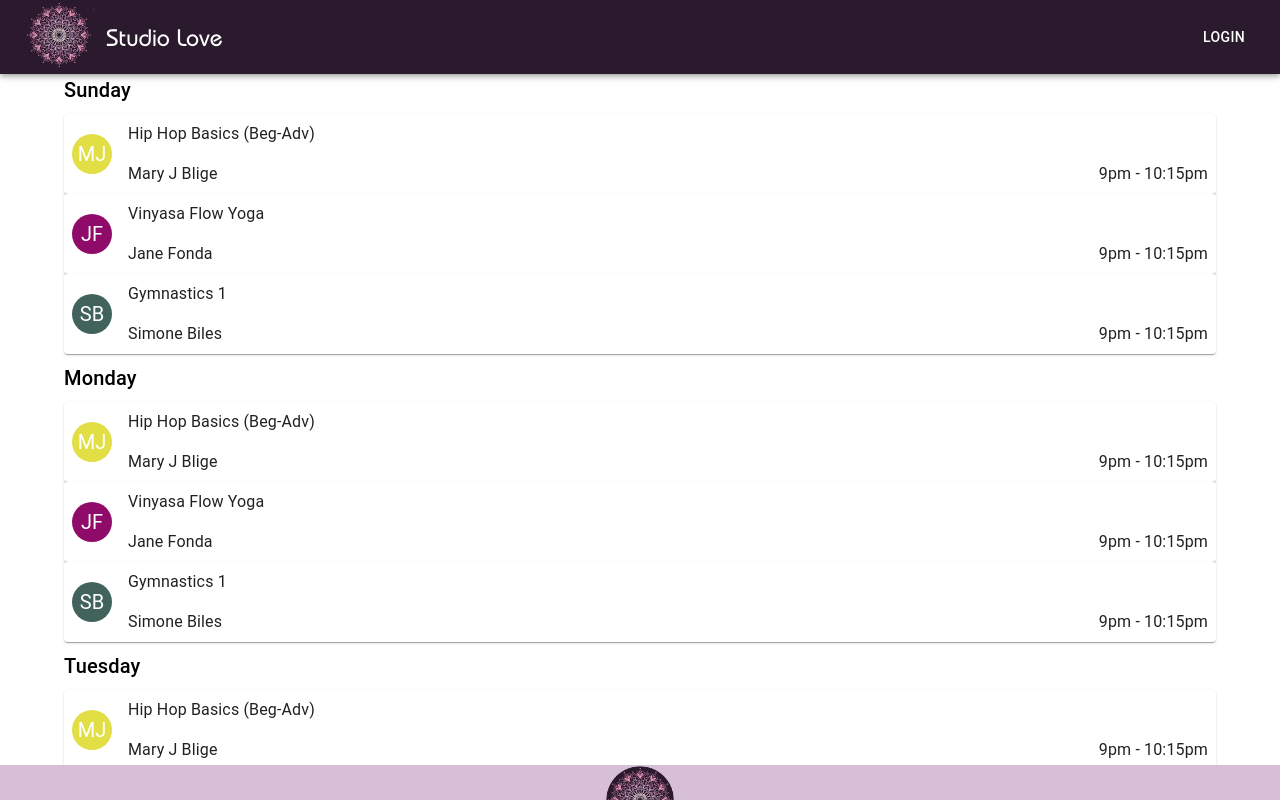
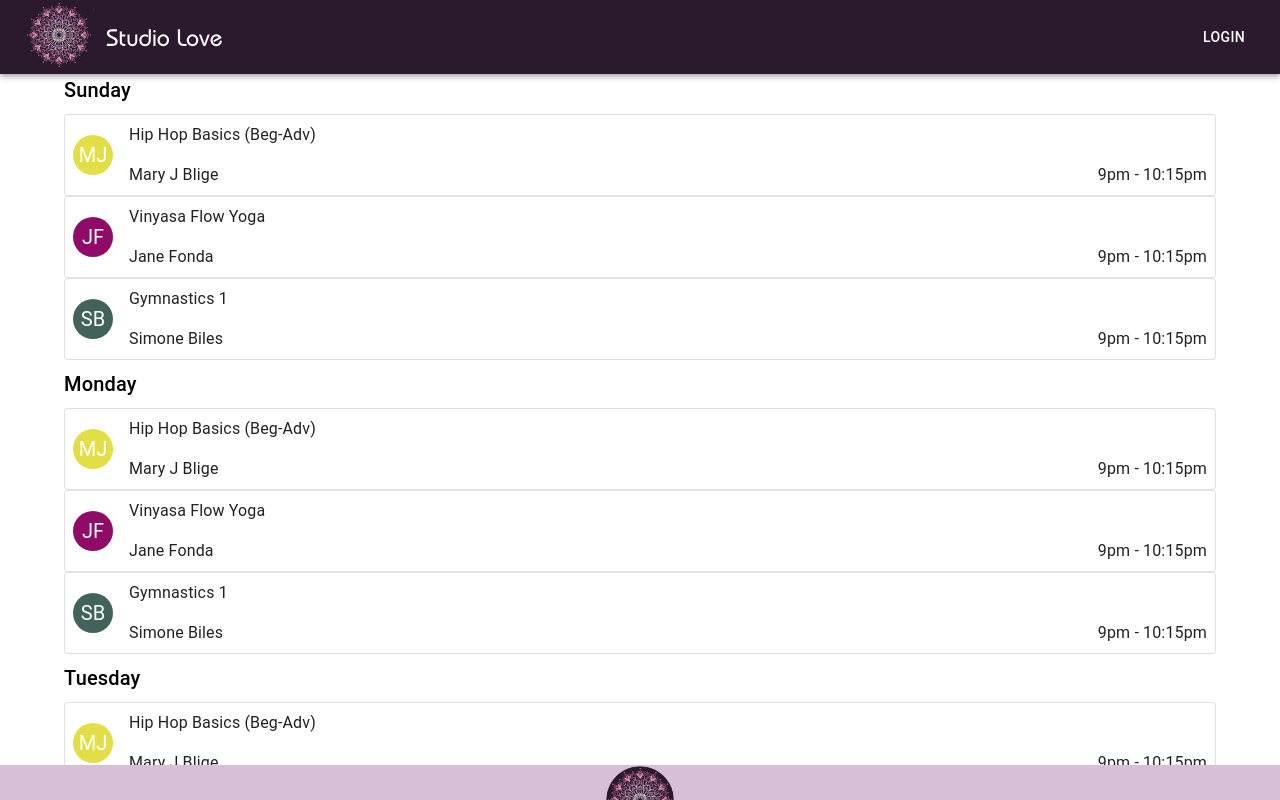
Before and after one commit to ck4adventure/studio_love_fe, a React (Vite) app: page / in a window 1280 px wide. Shown: the top 800 px of the page. Built offline with nearby package versions, Linux system fonts and the light colour scheme.

Commit message:
begin event handling

```diff
--- /dev/null
+++ b/src/components/ClassInstanceCard.tsx
@@ -0,0 +1,67 @@
+import { Avatar, Box, CardActionArea, Typography, Card, CardMedia } from '@mui/material'
+import React from 'react';
+
+
+function stringToColor(string: string) {
+  let hash = 0;
+  let i;
+
+  /* eslint-disable no-bitwise */
+  for (i = 0; i < string.length; i += 1) {
+    hash = string.charCodeAt(i) + ((hash << 5) - hash);
+  }
+
+  let color = '#';
+
+  for (i = 0; i < 3; i += 1) {
+    const value = (hash >> (i * 8)) & 0xff;
+    color += `00${value.toString(16)}`.slice(-2);
+  }
+  /* eslint-enable no-bitwise */
+
+  return color;
+}
+
+function stringAvatar(name: string) {
+  return {
+    sx: {
+      bgcolor: stringToColor(name),
+    },
+    children: `${name.split(' ')[0][0]}${name.split(' ')[1][0]}`,
+  };
+}
+
+
+interface ClassInstanceProps {
+  name: string,
+  duration: number,
+  description: string,
+  instructor: string,
+}
+
+
+export default function ClassInstanceCard(props: ClassInstanceProps) {
+
+  function handleCardClick(e: React.SyntheticEvent) {
+    e.stopPropagation();
+    e.preventDefault();
+    console.log(e.currentTarget)
+    console.log(props.name)
+  }
+  return (
+    <Card  variant="outlined">
+      <CardActionArea sx={{ display: 'flex' }} onClick={handleCardClick}>
+      <Box sx={{ display: 'flex', alignItems: 'center', p: 1}}>
+        <Avatar {...stringAvatar(props.instructor)} />
+      </Box>
+      <Box sx={{ display: 'flex', flexDirection: 'column', width: '100%' }}>
+        <Typography sx={{p: 1}}>{props.name}</Typography>
+        <Box sx={{ display: 'flex', flexDirection: 'row', justifyContent:'space-between' }}>
+          <Typography sx={{p: 1}}>{props.instructor}</Typography>
+          <Typography sx={{p: 1}}>9pm - 10:15pm</Typography>
+        </Box>
+      </Box>
+      </CardActionArea>
+    </Card>
+  )
+}
--- a/src/components/Section.tsx
+++ b/src/components/Section.tsx
@@ -1,76 +1,6 @@
-import { Avatar, Box, Typography, Divider, List, ListItem, ListItemAvatar, ListItemButton, ListItemText, Card, CardMedia } from '@mui/material'
+import {  Typography, List } from '@mui/material'
 import { ClassesList } from '../data/classeslist.js'
-
-
-function stringToColor(string: string) {
-  let hash = 0;
-  let i;
-
-  /* eslint-disable no-bitwise */
-  for (i = 0; i < string.length; i += 1) {
-    hash = string.charCodeAt(i) + ((hash << 5) - hash);
-  }
-
-  let color = '#';
-
-  for (i = 0; i < 3; i += 1) {
-    const value = (hash >> (i * 8)) & 0xff;
-    color += `00${value.toString(16)}`.slice(-2);
-  }
-  /* eslint-enable no-bitwise */
-
-  return color;
-}
-
-function stringAvatar(name: string) {
-  return {
-    sx: {
-      bgcolor: stringToColor(name),
-    },
-    children: `${name.split(' ')[0][0]}${name.split(' ')[1][0]}`,
-  };
-}
-interface ClassListingItemProps {
-  name: string,
-  duration: number,
-  description: string,
-  instructor: string,
-}
-// TODO add flex rules to listItems
-function ClassListingItem(props: ClassListingItemProps) {
-  return (
-    <>
-      <ListItem sx={{ p: 0 }}>
-        <ListItemButton disableGutters>
-          <ListItemAvatar>
-            <Avatar {...stringAvatar(props.instructor)} />
-          </ListItemAvatar>
-          <ListItemText>{props.name}</ListItemText>
-          <ListItemText>{props.instructor}</ListItemText>
-          <ListItemText sx={{ textAlign: 'right' }}>7pm   {props.duration}min</ListItemText>
-        </ListItemButton>
-      </ListItem>
-      <Divider />
-    </>
-  )
-}
-
-function ClassCard(props: ClassListingItemProps) {
-  return (
-    <Card sx={{ display: 'flex' }}>
-      <Box sx={{ display: 'flex', alignItems: 'center', p: 1}}>
-        <Avatar {...stringAvatar(props.instructor)} />
-      </Box>
-      <Box sx={{ display: 'flex', flexDirection: 'column', width: '100%' }}>
-        <Typography sx={{p: 1}}>{props.name}</Typography>
-        <Box sx={{ display: 'flex', flexDirection: 'row', justifyContent:'space-between' }}>
-          <Typography sx={{p: 1}}>{props.instructor}</Typography>
-          <Typography sx={{p: 1}}>9pm - 10:15pm</Typography>
-        </Box>
-      </Box>
-    </Card>
-  )
-}
+import ClassCard from './ClassInstanceCard.js'
 
 interface SectionProps {
   name: string,
```
